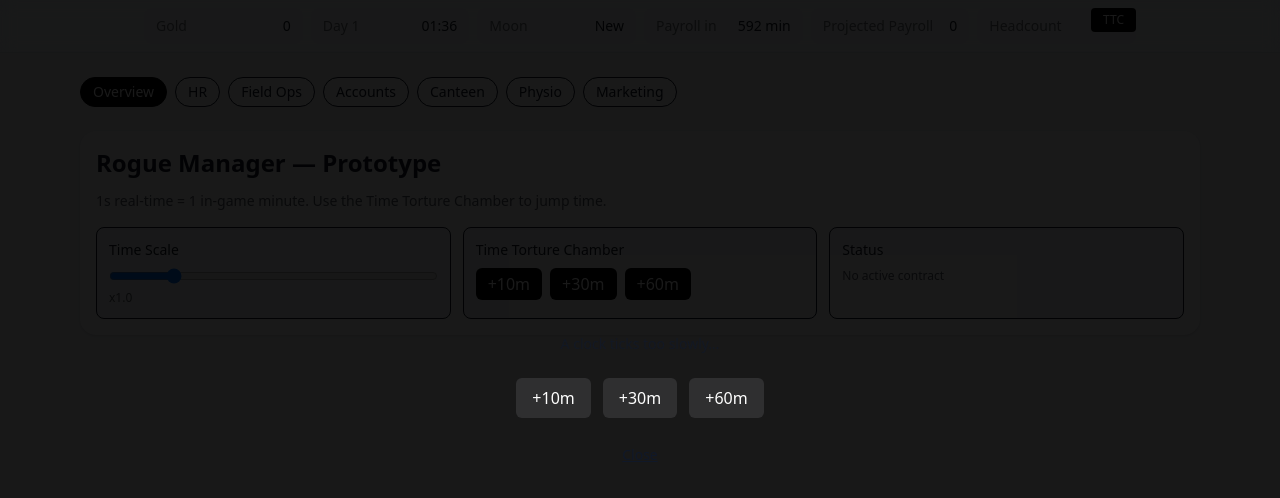
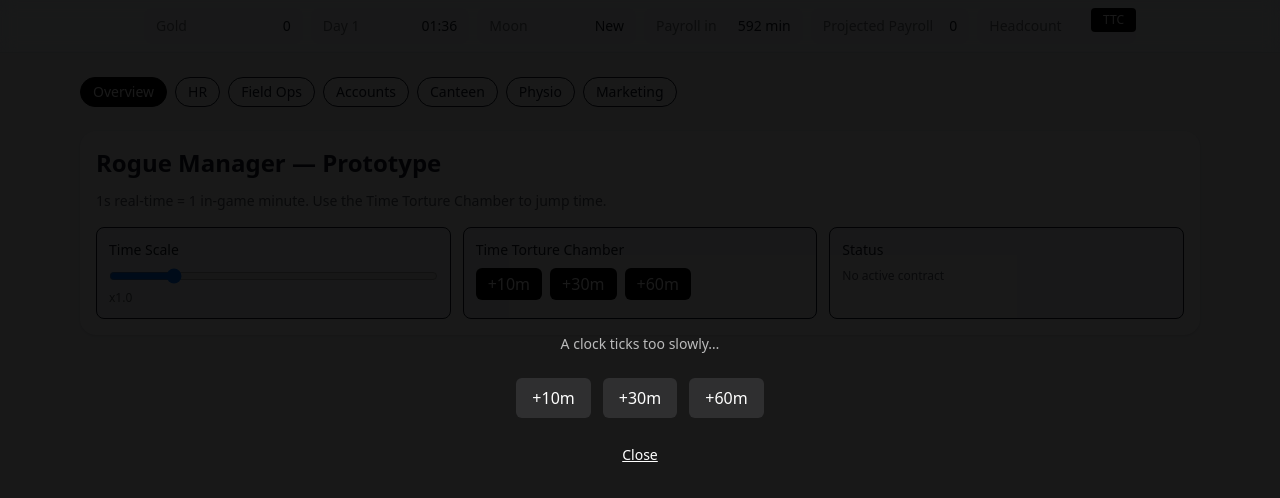
Before and after one commit to markb10101/rogue-manager, a React (Vite) app in the folder app/: page / in a window 1280 px wide. Both pictures are taken after a click on the button "TTC". Shown: the top 498 px of the page. Built offline with nearby package versions, Linux system fonts and the light colour scheme.

Commit message:
ui: TTC ambient text visible, toast queue wired, progress bar resets per run

```diff
--- a/app/src/ui/TTCModal.tsx
+++ b/app/src/ui/TTCModal.tsx
@@ -39,7 +39,7 @@ export default function TTCModal() {
 
   return (
     <div className="fixed inset-0 z-40 flex items-center justify-center bg-black/90" onClick={closeTTC}>
-      <div className="space-y-6 text-center" onClick={(e) => e.stopPropagation()}>
+      <div className="space-y-6 text-center text-white" onClick={(e) => e.stopPropagation()}>
         <div className="text-sm opacity-70">{lines[idx]}</div>
         <div className="flex justify-center gap-3">
           {TTC_OPTIONS_MINUTES.map((m, i) => (
--- a/app/src/ui/Toasts.tsx
+++ b/app/src/ui/Toasts.tsx
@@ -28,7 +28,7 @@ export const useToasts = create<ToastStore>((set) => ({
 export function Toasts() {
   const toasts = useToasts((s) => s.toasts)
   return (
-    <div className="fixed bottom-4 right-4 space-y-2 z-50">
+    <div className="fixed right-4 top-14 space-y-2 z-50">
       {toasts.map((t) => (
         <div key={t.id} className="rounded bg-black text-white px-3 py-2 text-sm shadow">
           {t.msg}
```
